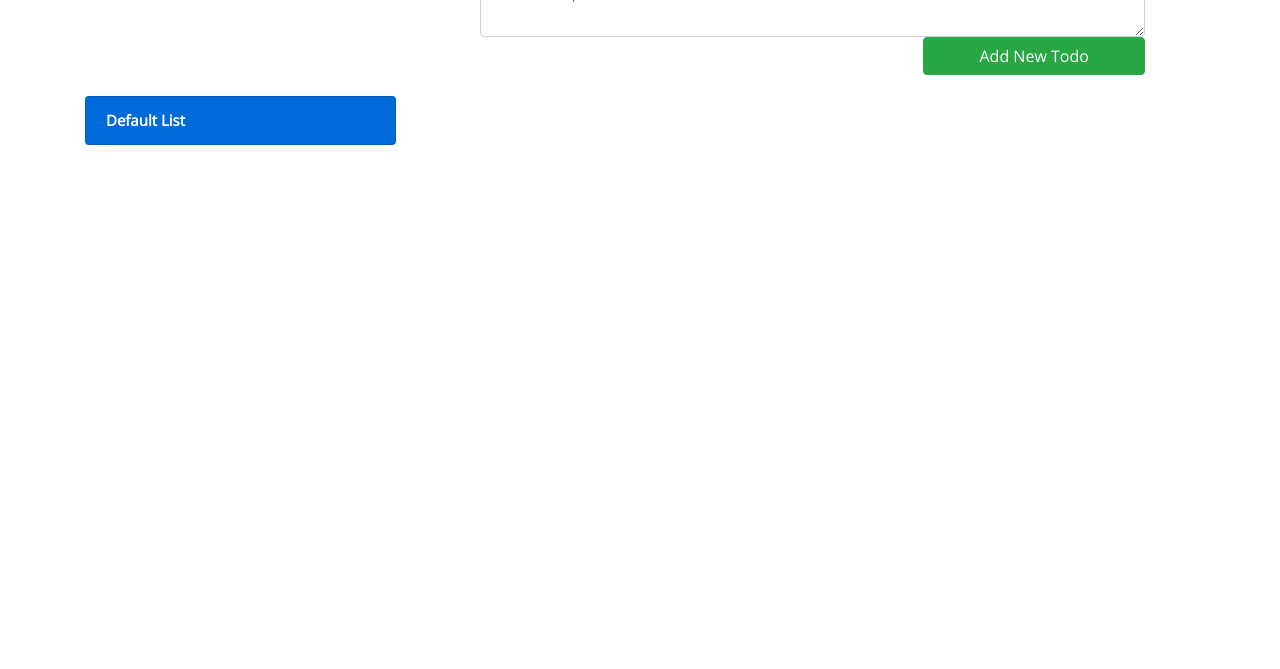
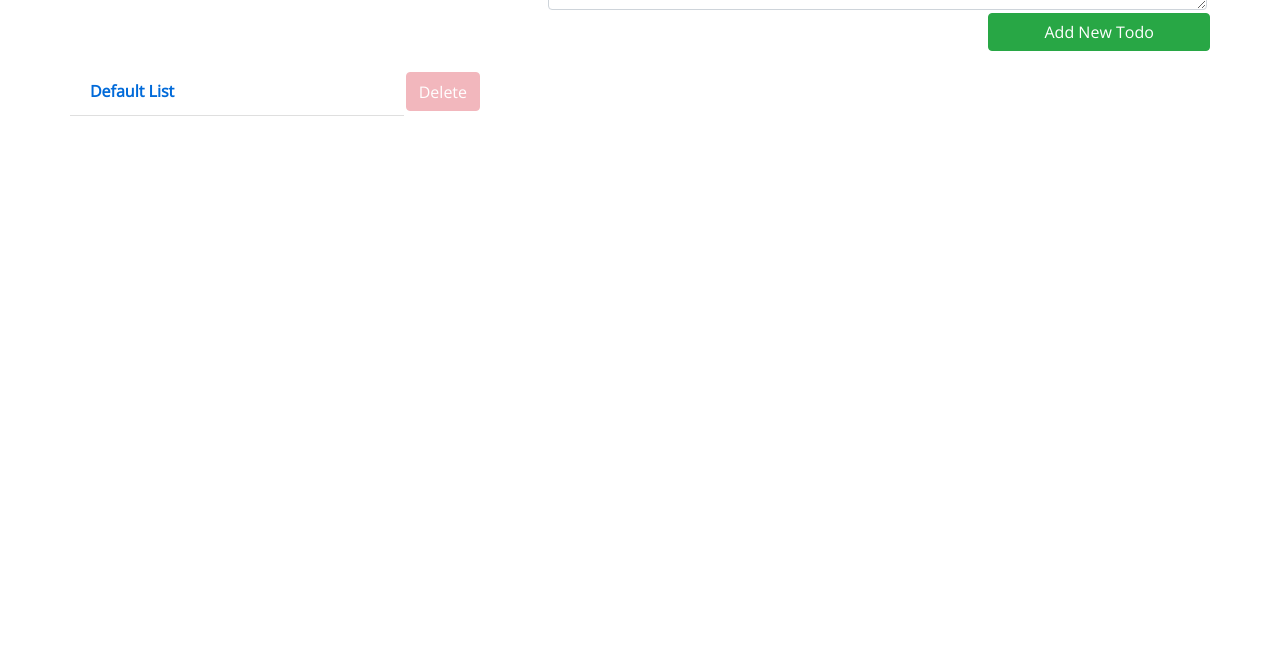
Before and after one commit to alexisnovas/todo-list, a website built with webpack: page dist/index.html in a window 1280 px wide. Shown: the part 131-800 px from the top of the page. Built offline with nearby package versions, Linux system fonts and the light colour scheme.

Commit message:
Added validations for the todo form, refactored styling for the buttons and entire page layout

```diff
--- a/src/css/style.css
+++ b/src/css/style.css
@@ -13,17 +13,40 @@ body {
 
 .Active {
   font-weight: 900;
-  color: white;
-  background-color: #016AD9;
-  font-size: 15px;
+  color: #016AD9;
+  font-size: 16px;
 }
+#todo-form input{
+  margin: 3px;
+}
+#todo-form select{
+  margin: 3px;
+}
+#todo-form textarea{
+  margin: 3px;
+}
+.list-group-item{
+  border-top: none;
+  border-right: none;
+  border-left: none;
+}
+.deleteBtn{
+  margin: 5px 2px;
+}
+.action button{
+  margin-left: 2px;
+}
+
+.btn.disabled,
+.btn:disabled {
+  opacity: 0.35;
+  cursor: default;
+}
+/*
 .row1 div{
   margin: 0 10px;
 }
 
-.deleteBtn{
-  margin: 5px 2px;
-}
 
 #project-list {
   margin: 5px 0;
@@ -32,29 +55,9 @@ body {
 .actionButtons button {
   margin-left: 5px;
 }
-#todo-form input{
-  margin: 1px;
-}
-/*
-#project-list li {
-  margin: 0 19px;
-}
 
-.col-12 {
-  margin: 10px 0;
-  padding: 10px;
-  list-style: none;
-  border: 1px solid #ced4da;
-}
-
-.actionButtons {
-  position: absolute;
-  top: 0;
-  right: 2%;
-}
-
- */
 
 #todo-desc {
   height: 58px;
 }
+*/
--- a/src/display.js
+++ b/src/display.js
@@ -5,22 +5,22 @@ const Display = (site) => {
   const row1 = Create(site, 'row row1');
   const row2 = Create(site, 'row');
 
-  const columnLeft1 = Create(row1, 'col-md-4');
+  const columnLeft1 = Create(row1, 'col-md-5');
   const c1Header = Create(columnLeft1, 'row', '', 'h1');
   c1Header.textContent = 'Projects';
-  const c1Form = Create(columnLeft1, 'row border', 'project-form', 'form');
-  const c1Input = Create(c1Form, 'form-control col-md-8', 'project-input', 'input');
-  const c1Button = Create(c1Form, 'btn btn-primary col-md-4', '', 'button');
+  const c1Form = Create(columnLeft1, 'row', 'project-form', 'form');
+  const c1Input = Create(c1Form, 'form-control col-md-6', 'project-input', 'input');
+  const c1Button = Create(c1Form, 'btn btn-primary col-md-3', '', 'button');
   c1Input.type = 'text';
   c1Input.placeholder = 'New Project';
   c1Button.textContent = 'Add Project';
 
   const columnRight1 = Create(row1, 'col-md-7');
   const c2Form = Create(columnRight1, 'form-group row', 'todo-form', 'form');
-  const todoTitle = Create(c2Form, 'form-control col-md-6', 'todo-title', 'input');
+  const todoTitle = Create(c2Form, 'form-control col-md-5', 'todo-title', 'input');
   const todoDueDate = Create(c2Form, 'form-control col-md-4', 'todo-date', 'input');
   const select = Create(c2Form, 'form-control col-md-2', 'priority', 'select');
-  const todoDesc = Create(c2Form, 'form-control pt-0 pb-0', 'todo-desc', 'textarea');
+  const todoDesc = Create(c2Form, 'form-control', 'todo-desc', 'textarea');
   const taskButton = Create(c2Form, 'btn btn-success offset-md-8 col-md-4 align-self-end', '', 'button');
   const optionOne = Create(select, '', '', 'option');
   const optionTwo = Create(select, '', '', 'option');
--- a/src/projectManager.js
+++ b/src/projectManager.js
@@ -24,9 +24,9 @@ const ProjectManager = () => {
 
     for (let i = 0; i < list.projectList[index].todoList.length; i += 1) {
       const todoElement = Create(todoList, 'list-group-item', `todo-${i}`, 'li');
-      const todoRow = Create(todoElement, 'row', `todo-${i}`, 'li');
-      const todoLeft = Create(todoRow, 'col-md-8');
-      const todoRight = Create(todoRow, 'col-md-4 row justify');
+      const todoRow = Create(todoElement, 'row action', `todo-${i}`, 'li');
+      const todoLeft = Create(todoRow, 'col-md-9');
+      const todoRight = Create(todoRow, 'col-md-3');
       const editBtn = Create(todoRight, 'btn btn-info', '', 'button');
       const deleteBtn = Create(todoRight, 'btn btn-danger', '', 'button');
       todoLeft.innerHTML = `
@@ -36,6 +36,7 @@ const ProjectManager = () => {
       todoRight.classList.add('actionButtons');
       editBtn.textContent = 'Edit';
       deleteBtn.textContent = 'Delete';
+
 
       todoElement.addEventListener('click', () => {
         todoElement.innerHTML = `
@@ -69,7 +70,11 @@ const ProjectManager = () => {
           renderTodos(0);
           renderProjects(0);
         });
+      } else {
+        const delButton = Create(rowProject, 'btn btn-danger defaultBtn disabled deleteBtn', 'delete-project', 'button');
+        delButton.textContent = 'Delete';
       }
+
       projectElement.textContent = list.projectList[i].title;
       projectElement.addEventListener('click', () => {
         renderTodos(i);
@@ -96,8 +101,12 @@ const ProjectManager = () => {
     }
   });
 
-  document.getElementById('todo-form').addEventListener('submit', (e) => {
+  const createTask = document.getElementById('todo-form');
+  createTask.addEventListener('submit', (e) => {
     e.preventDefault();
+    if (document.forms['todo-form'][0].value === null || document.forms['todo-form'][0].value === '') {
+      alert('Add the name of the To-do ');
+    } else {
       list.addTodo(currentProject, Todo(
         document.forms['todo-form'][0].value,
         document.forms['todo-form'][1].value,
@@ -106,6 +115,7 @@ const ProjectManager = () => {
       ));
       renderTodos(currentProject);
       document.getElementById('todo-form').reset();
+    }
   });
 
 
```
Also changed, not shown: dist/main.js. Lines whose indentation alone changed are shown as unchanged.
